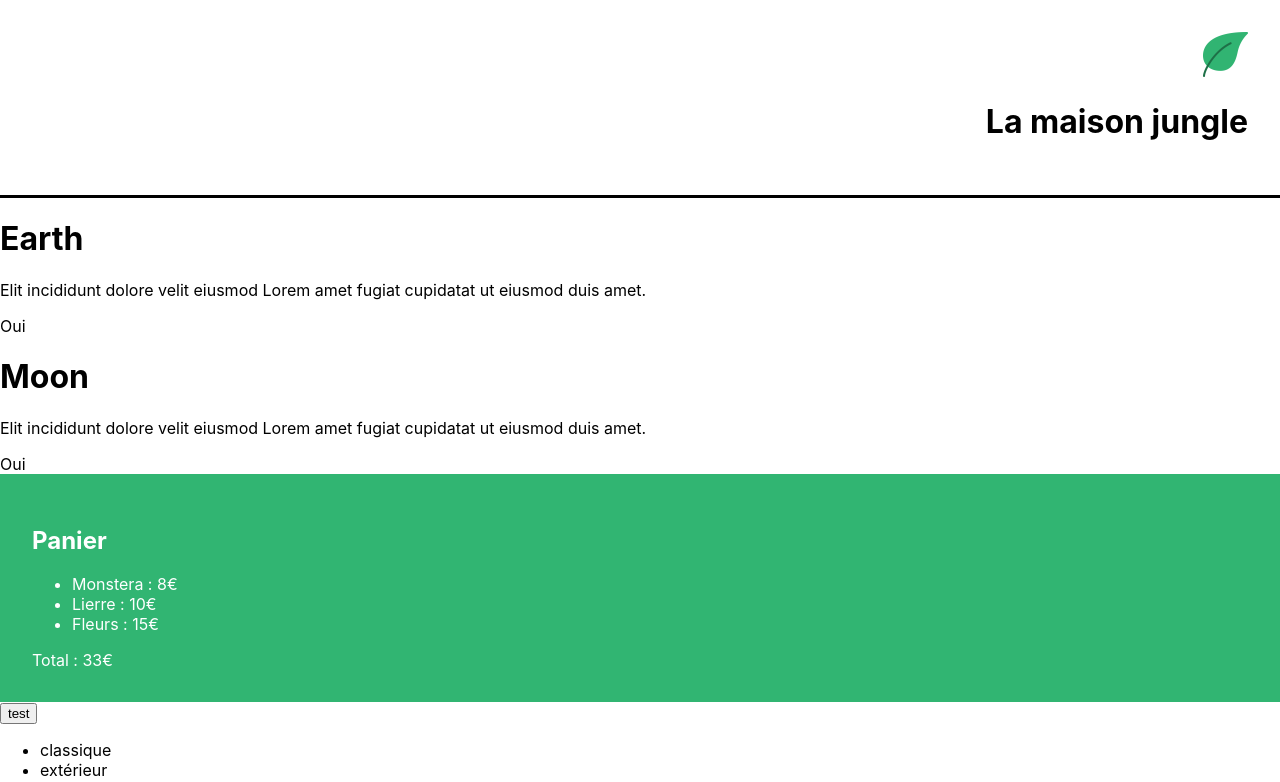
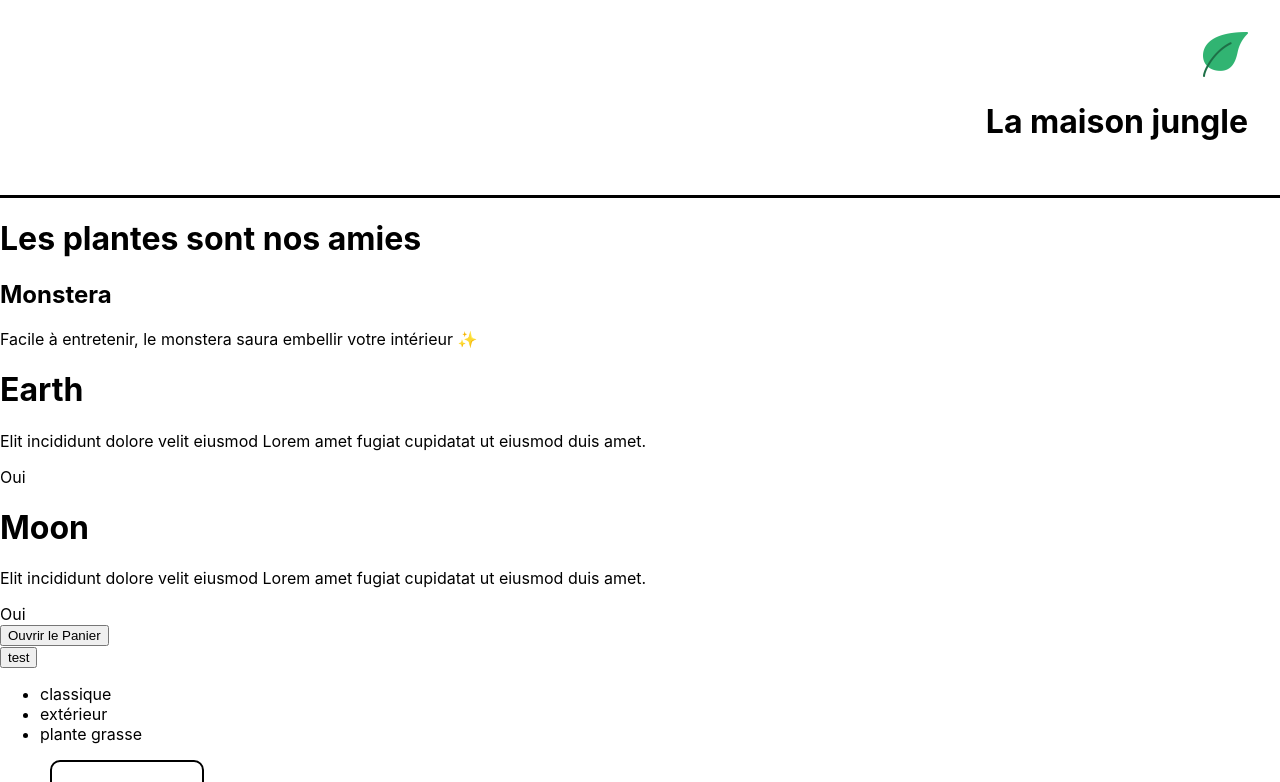
Before and after one commit to jorisbertier/The-house-of-jungle, a React (Create React App) app: page / in a window 1280 px wide. Shown: the top 782 px of the page. Built offline with nearby package versions, Linux system fonts and the light colour scheme.

Commit message:
ex create button clear basket

```diff
--- a/src/components/App.js
+++ b/src/components/App.js
@@ -5,6 +5,7 @@ import logo from '../assets/logo.png'
 import Article from './Article'
 import QuestionForm from './QuestionForm';
 import Footer from './Footer';
+import Layout from './Layout';
 
 function App() {
   return (<>
@@ -12,6 +13,11 @@ function App() {
 				<img src={logo} alt='La maison jungle' className='lmj-logo' />
 				<h1 className='lmj-title'>La maison jungle</h1>
 	</Banner>
+  <Layout>
+  <h1>Les plantes sont nos amies</h1>
+    <h2>Monstera</h2>
+    <p>Facile à entretenir, le monstera saura embellir votre intérieur ✨</p>
+  </Layout>
   <Article isLoading disable title="Earth"/>
   <Article  disable title="Moon"/>
   <Cart />
--- a/src/components/Cart.js
+++ b/src/components/Cart.js
@@ -1,20 +1,45 @@
 import '../styles/Cart.css'
+import { useState } from 'react'
 
 function Cart() {
     const monsteraPrice = 8
-	const ivyPrice = 10
-	const flowerPrice = 15
-	return (
-		<div className="lmj-cart">
-			<h2>Panier</h2>
-			<ul>
-				<li>Monstera : {monsteraPrice}€</li>
-				<li>Lierre : {ivyPrice}€</li>
-				<li>Fleurs : {flowerPrice}€</li>
-			</ul>
-			Total : {monsteraPrice + ivyPrice + flowerPrice}€
-		</div>
+    const [cart, updateCart] = useState(0)
+	const [isOpen, setIsOpen] = useState(false)
+	// const [clearBasket, setClearBasket] = useState(0)
+
+    return  isOpen ? (
+        <div className='lmj-cart'>
+			<button onClick={() => setIsOpen(false)}>Fermer</button>
+            <h2>Panier</h2>
+            <div>
+                Monstera : {monsteraPrice}€
+                <button onClick={() => updateCart(cart + 1)}>
+                    Ajouter{cart}
+                </button>
+            </div>
+            <h3>Total : {monsteraPrice * cart}- {cart === 1 ? <span>Produit</span> : <span>Produits</span>}€</h3>
+			<button onClick={() => updateCart(0)}>Vider le panier</button>
+        </div>
+    ) : (
+		<button onClick={() => setIsOpen(true)}>Ouvrir le Panier</button>
 	)
 }
+
+// function Cart() {
+//     const monsteraPrice = 8
+// 	const ivyPrice = 10
+// 	const flowerPrice = 15
+// 	return (
+// 		<div className="lmj-cart">
+// 			<h2>Panier</h2>
+// 			<ul>
+// 				<li>Monstera : {monsteraPrice}€</li>
+// 				<li>Lierre : {ivyPrice}€</li>
+// 				<li>Fleurs : {flowerPrice}€</li>
+// 			</ul>
+// 			Total : {monsteraPrice + ivyPrice + flowerPrice}€
+// 		</div>
+// 	)
+// }
 // add cards
 export default Cart
--- /dev/null
+++ b/src/components/Layout.js
@@ -0,0 +1,5 @@
+function Layout({children}) {
+    return <div className="my-layout">{children}</div>
+}
+
+export default Layout
```
